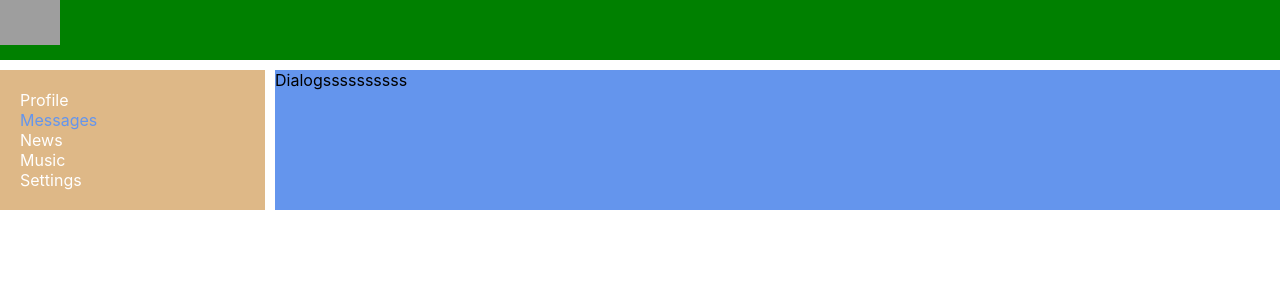
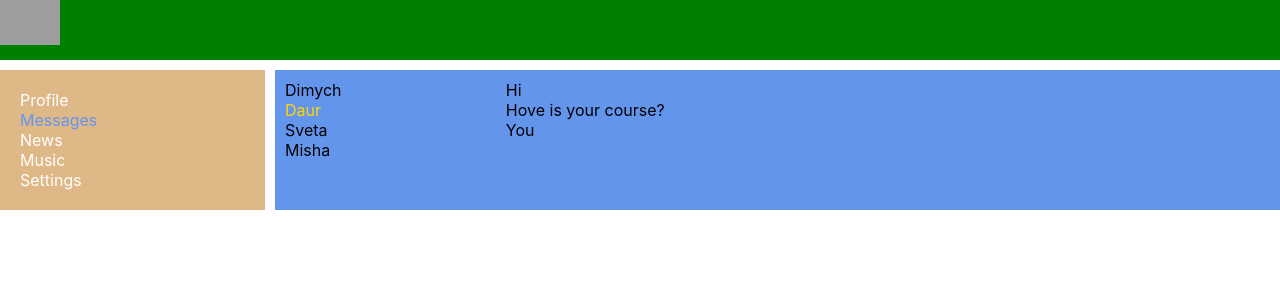
Before and after one commit to Shamsyyy/first-react-try, a React (Create React App) app: page /dialogs in a window 1280 px wide. Shown: the top 300 px of the page. Built offline with nearby package versions, Linux system fonts and the light colour scheme; grey boxes are pictures that could not be loaded.

Commit message:
css-Dialogs

```diff
--- a/src/App.js
+++ b/src/App.js
@@ -17,7 +17,7 @@ const App = () => {
                 <Navbar activeFunc={ tempIvent => tempIvent.isActive ? classes.activeLink : classes.item }/>
                 <div className='app-wrapper-content'>
                     <Routes>
-                        <Route path="/profile" element={<Profile/>}/>
+                        <Route path="/*" element={<Profile/>}/>
                         <Route path="/dialogs" element={<Dialogs/>}/>
                         <Route path="/News" element={<News/>}/>
                         <Route path="/music" element={<Music/>}/>
--- a/src/components/Dialogs/Dialogs.jsx
+++ b/src/components/Dialogs/Dialogs.jsx
@@ -1,9 +1,37 @@
 import React from "react";
 import classes from './Dialogs.module.css'
-const Dialogs = () => {
+
+const Dialogs = (props) => {
     return (
-        <div>
-            Dialogssssssssss
+        <div className={classes.dialogs}>
+            <div className={classes.dialogsItems}>
+                <div className={classes.dialog}>
+                    Dimych
+                </div>
+                <div className={classes.dialog + ' ' + classes.active}>
+                    Daur
+                </div>
+                <div className={classes.dialog}>
+                    Sveta
+                </div>
+                <div className={classes.dialog}>
+                    Misha
+                </div>
+                <div className={classes.dialog}>
+
+                </div>
+            </div>
+            <div className={classes.messages}>
+                <div className={classes.message}>
+                    Hi
+                </div>
+                <div className={classes.message}>
+                    Hove is your course?
+                </div>
+                <div className={classes.message}>
+                    You
+                </div>
+            </div>
         </div>
     )
 }
--- a/src/components/Dialogs/Dialogs.module.css
+++ b/src/components/Dialogs/Dialogs.module.css
@@ -0,0 +1,24 @@
+.dialogs{
+    display: grid;
+    grid-template-columns: 2fr 10fr;
+}
+
+.dialogs .dialogsItems{
+    padding: 10px;
+}
+
+.dialogsItems .dialog {
+
+}
+
+.dialogsItems .active {
+    color: gold;
+}
+
+.messages {
+    padding: 10px;
+}
+
+.messages .message{
+
+}
--- a/src/components/Profile/Profile.jsx
+++ b/src/components/Profile/Profile.jsx
@@ -6,7 +6,7 @@ const Profile = () => {
         <div>
             <div>
                 <img
-                    src='https://thumbs.dreamstime.com/b/beautiful-rain-forest-ang-ka-nature-trail-doi-inthanon-national-park-thailand-36703721.jpg' alt='s'/>
+                    src='https://freefrontend.com/assets/img/css-headers-footers/Sexy-Animated-Rainbow-Waves-Header.png' alt='s'/>
             </div>
             <div>
                 ava + dissk
```
